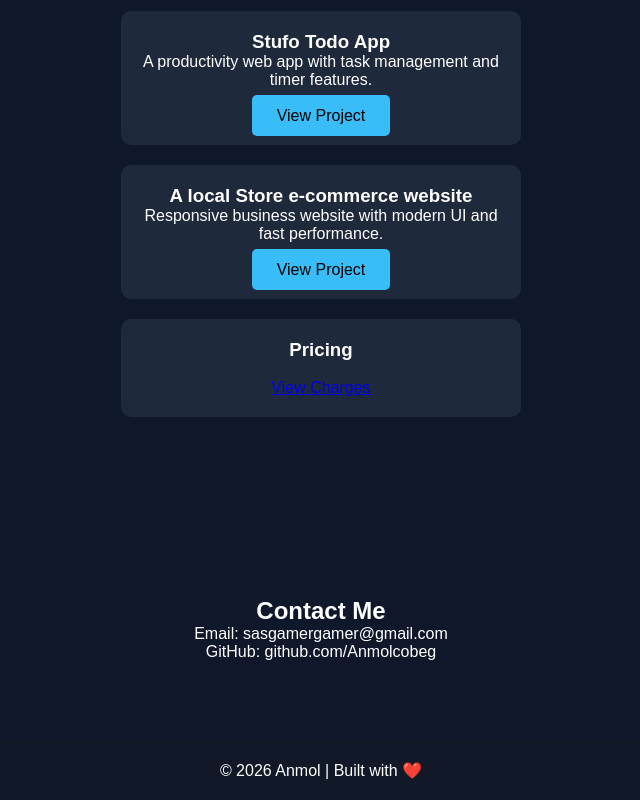
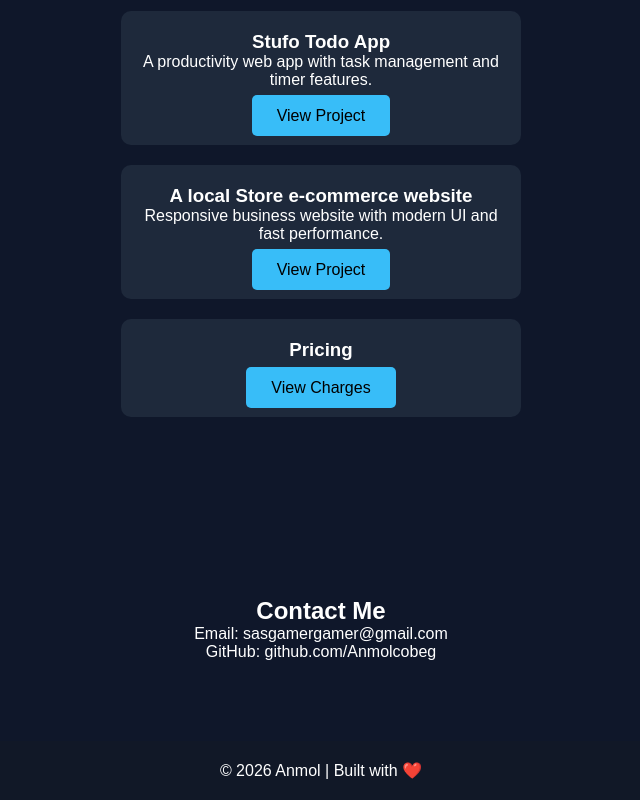
Before and after one commit to Anmolcobeg/portfolio, a plain HTML site: page index.html in a window 1280 px wide. Shown: the part 1011-1811 px from the top of the page, without its empty margins (319-959 px from the left). Drawn offline with Linux system fonts and the light colour scheme.

Commit message:
Update index.html

```diff
--- a/index.html
+++ b/index.html
@@ -64,7 +64,7 @@
   <div class="project-card">
     <h3>Pricing</h3>
 <br>
-    <a href="Anmol_Web_Development_Charges_Final.pdf">View Charges</a>
+    <a href="Anmol_Web_Development_Charges_Final.pdf" class="btn">View Charges</a>
   </div>
 
 </section>
```
